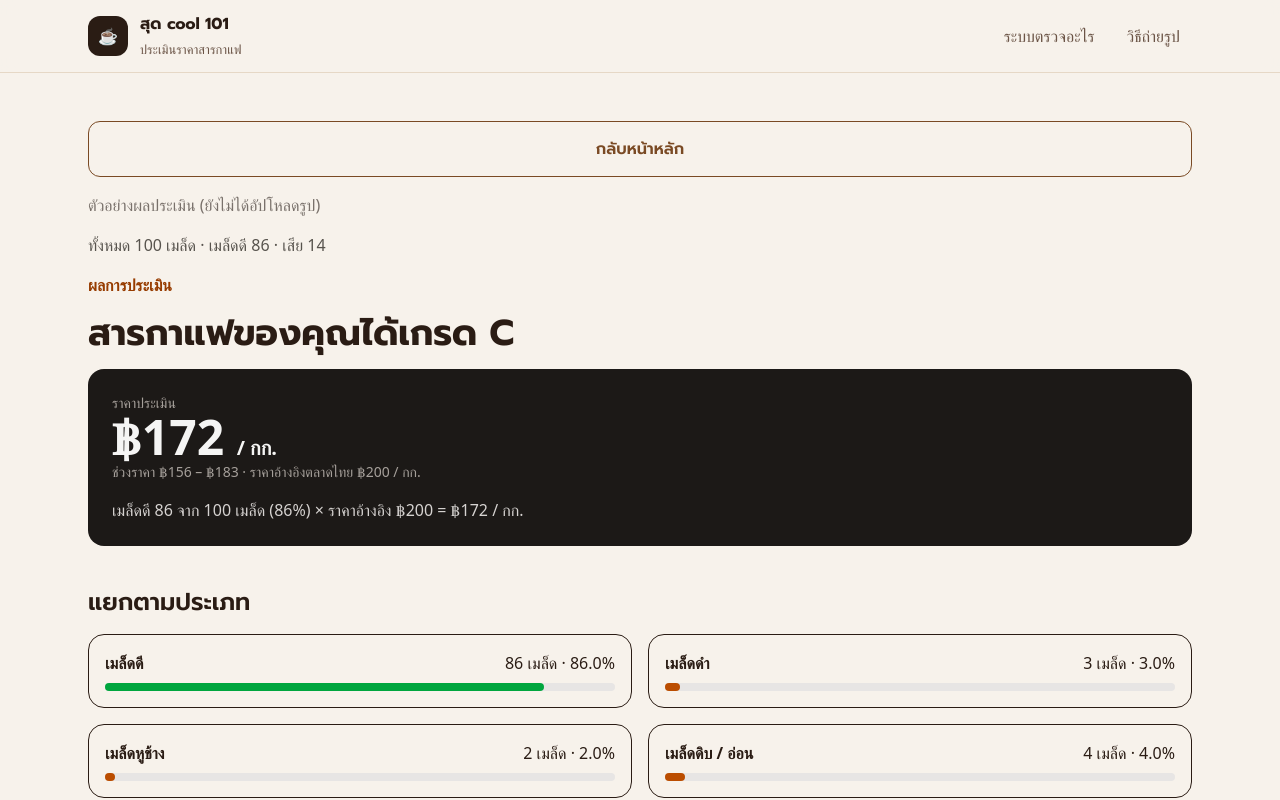
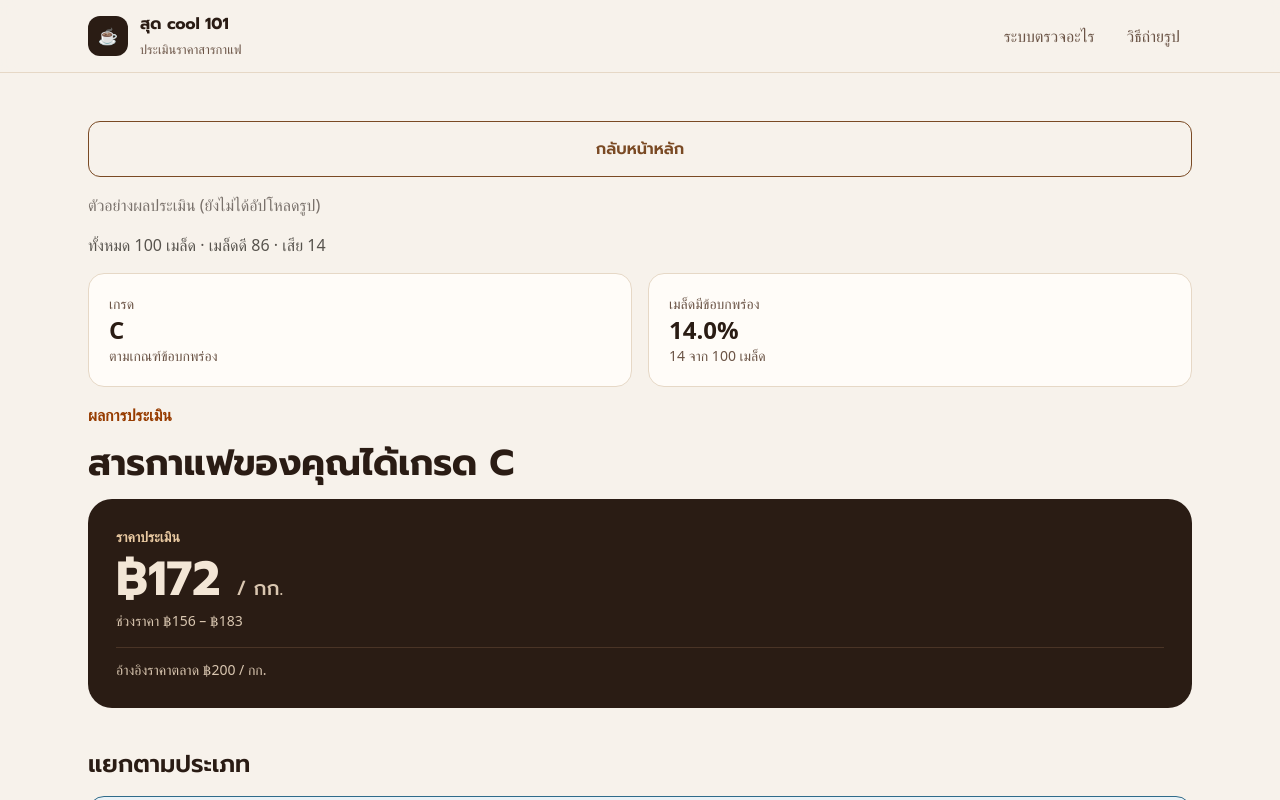
Before and after one commit to Napawan2005/ywc-coffee-2026, a React (Vite) app: page / in a window 1280 px wide. Both pictures are taken after a click on the button "ตัวอย่างผลประเมิน". Shown: the top 800 px of the page. Built offline with nearby package versions, Linux system fonts and the light colour scheme; a web font is replaced by a local one.

Commit message:
[fronted] feat: integrate StatCard, PriceCard, and ClassBar components into ResultPage

```diff
--- a/src/pages/ResultPage.jsx
+++ b/src/pages/ResultPage.jsx
@@ -1,7 +1,10 @@
 import { useEffect, useState } from "react";
 import { beans, sampleResult } from "../data";
-import Button from "../components/Button"
+import Button from "../components/Button";
 import { calcPrice, goodRatio, priceRange } from "../pricing";
+import PriceCard from "../components/PriceCard";
+import StatCard from "../components/StatCard";
+import ClassBar from "../components/ClassBar";
 
 export default function ResultPage({ onNavigate, file, result }) {
   const [preview, setPreview] = useState(null);
@@ -40,7 +43,9 @@ export default function ResultPage({ onNavigate, file, result }) {
 
   return (
     <main className="max-w-6xl mx-auto px-6 py-12 flex flex-col gap-4">
-      <Button variant="outline" onClick={() => onNavigate("home")}>กลับหน้าหลัก</Button>
+      <Button variant="outline" onClick={() => onNavigate("home")}>
+        กลับหน้าหลัก
+      </Button>
       {file ? (
         <>
           {preview && <img src={preview} width={200} />}
@@ -57,46 +62,30 @@ export default function ResultPage({ onNavigate, file, result }) {
         ทั้งหมด {total} เมล็ด · เมล็ดดี {good} · เสีย {defect}
       </p>
 
+      <div className="grid grid-cols-2 gap-4">
+        <StatCard label="เกรด" value={grade} note="ตามเกณฑ์ข้อบกพร่อง" />
+        <StatCard
+          label="เมล็ดมีข้อบกพร่อง"
+          value={`${defectPct.toFixed(1)}%`}
+          note={`${defect} จาก ${total} เมล็ด`}
+        />
+      </div>
 
       <span className="text-amber-800 font-semibold">ผลการประเมิน</span>
       <h1 className="text-4xl font-bold">สารกาแฟของคุณได้เกรด {grade}</h1>
-      <div className="bg-stone-900 text-stone-100 rounded-2xl p-6">
-        <p className="text-sm text-stone-400">ราคาประเมิน</p>
-        <p className="text-5xl font-bold">
-          ฿{price} <small className="text-xl">/ กก.</small>
-        </p>
-        <p className="text-sm text-stone-400">
-          ช่วงราคา ฿{priceMin} – ฿{priceMax} · ราคาอ้างอิงตลาดไทย ฿
-          {data.marketPrice} / กก.
-        </p>
-        <p className="mt-4 text-stone-300">
-          เมล็ดดี {good} จาก {total} เมล็ด ({(goodRatio(counts) * 100).toFixed(0)}%)
-          × ราคาอ้างอิง ฿{data.marketPrice} = ฿{price} / กก.
-        </p>
-      </div>
+
+      <PriceCard
+        price={price}
+        min={priceMin}
+        max={priceMax}
+        market={data.marketPrice}
+      />
 
       <h2 className="text-2xl font-semibold mt-6">แยกตามประเภท</h2>
       <div className="grid md:grid-cols-2 gap-4">
-        {beans.map((b) => {
-          const n = counts[b.id];
-          const pct = (n / total) * 100;
-          return (
-            <div key={b.id} className="border rounded-2xl p-4">
-              <div className="flex justify-between">
-                <span className="font-semibold">{b.name}</span>
-                <span>
-                  {n} เมล็ด · {pct.toFixed(1)}%
-                </span>
-              </div>
-              <div className="h-2 bg-stone-200 rounded-full mt-2">
-                <div
-                  className={`h-2 rounded-full ${b.good ? "bg-green-600" : "bg-amber-700"}`}
-                  style={{ width: pct + "%" }}
-                />
-              </div>
-            </div>
-          );
-        })}
+        {beans.map((b) => (
+          <ClassBar key={b.id} bean={b} count={counts[b.id]} total={total} />
+        ))}
       </div>
     </main>
   );
```
